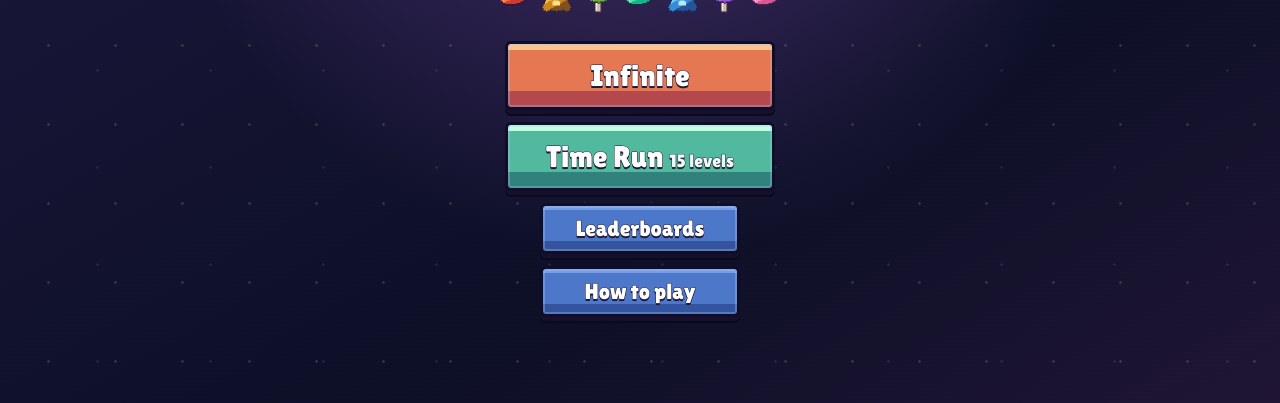
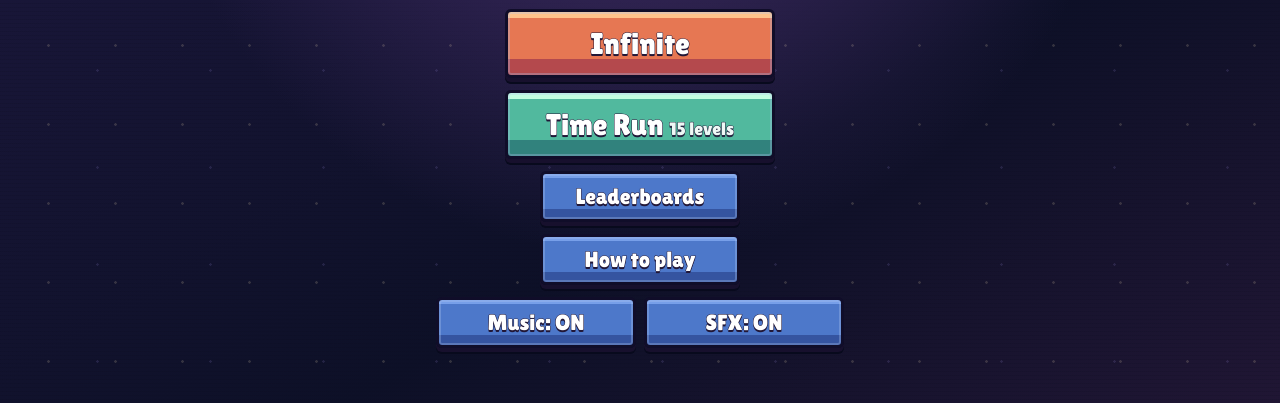
Before and after one commit to Mics1978/sweet-stack, a website: page index.html in a window 1280 px wide. Shown: the part 397-800 px from the top of the page. Drawn offline with Linux system fonts and the light colour scheme.

Commit message:
Enable arcade audio with independent menu and pause sound controls

```diff
--- a/index.html
+++ b/index.html
@@ -12,7 +12,7 @@
     <button class="big" id="b-inf">Infinite</button>
     <button class="big" id="b-tr">Time Run <small>15 levels</small></button>
     <button id="b-lb">Leaderboards</button>
-    <button id="b-help">How to play</button>
+    <button id="b-help">How to play</button><div class="audio-settings" style="display:flex;gap:8px;justify-content:center;flex-wrap:wrap"><button type="button" data-ss-audio="music" aria-pressed="true">Music: ON</button><button type="button" data-ss-audio="sound" aria-pressed="true">SFX: ON</button></div>
     <div id="debug" hidden><b>Debug</b>
       <label>Time Run level <select id="d-lvl"></select></label><button id="d-go">Go</button>
       <button id="d-cab">Cabinet</button><button id="d-brick">Brick</button><button id="d-pong">Pong</button><button id="d-ice">Ice</button></div>
@@ -30,10 +30,10 @@
   <section id="help" class="screen"><h2>How to play</h2><p>Move the falling trio of candies, tap the board (or the rotate button) to cycle its order, and drop it. Line up 3+ of the same candy across, down or diagonally to burst them. Chains multiply your score.</p>
     <p>One thumb: drag left/right and the candies follow your finger column by column. Tap to rotate. Flick down fast to slam it down; drag down slowly to ease it down. Keys: Left/Right move, Up or Space rotate, Down soft drop, Enter hard drop, P pause.</p><p>Rumour has it a long enough chain wakes something old…</p>
     <p class="credits">Sweet Stack — all artwork drawn in code. Built with AI assistance. Font: Lilita One by Juan Montoreano (SIL Open Font License 1.1, see fonts/OFL.txt).</p><p class="credits">Privacy: we count plays anonymously (start time, game mode, score, device type). No cookies, no IDs, no personal data.</p><button id="help-back">Back</button></section>
-  <section id="paused" class="screen overlay"><h2>Paused</h2><button class="big" id="p-resume">Resume</button><button id="p-quit">Quit to menu</button></section>
+  <section id="paused" class="screen overlay"><h2>Paused</h2><button class="big" id="p-resume">Resume</button><button id="p-quit">Quit to menu</button><div class="audio-settings" style="display:flex;gap:8px;justify-content:center;flex-wrap:wrap"><button type="button" data-ss-audio="music" aria-pressed="true">Music: ON</button><button type="button" data-ss-audio="sound" aria-pressed="true">SFX: ON</button></div></section>
   <section id="secret" class="screen overlay"><canvas id="sec-cv"></canvas><button id="sec-exit" aria-label="Exit"><svg class="ic" viewBox="0 0 32 32" aria-hidden="true"><path d="M8 8 L24 24 M24 8 L8 24" stroke="#111" stroke-width="10" stroke-linecap="round"/><path d="M8 8 L24 24 M24 8 L8 24" stroke="#fff" stroke-width="4.5" stroke-linecap="round"/></svg><span>Exit</span></button></section>
 </div>
 <script src="js/core.js"></script><script src="js/storage.js"></script><script src="js/render.js"></script>
 <script src="js/secret/brick.js"></script><script src="js/secret/pong.js"></script><script src="js/secret/iceplains.js"></script>
-<script src="js/track.js"></script><script src="js/main.js"></script>
+<script src="js/track.js"></script><script src="js/audio.js"></script><script src="js/main.js"></script>
 </body></html>
```
